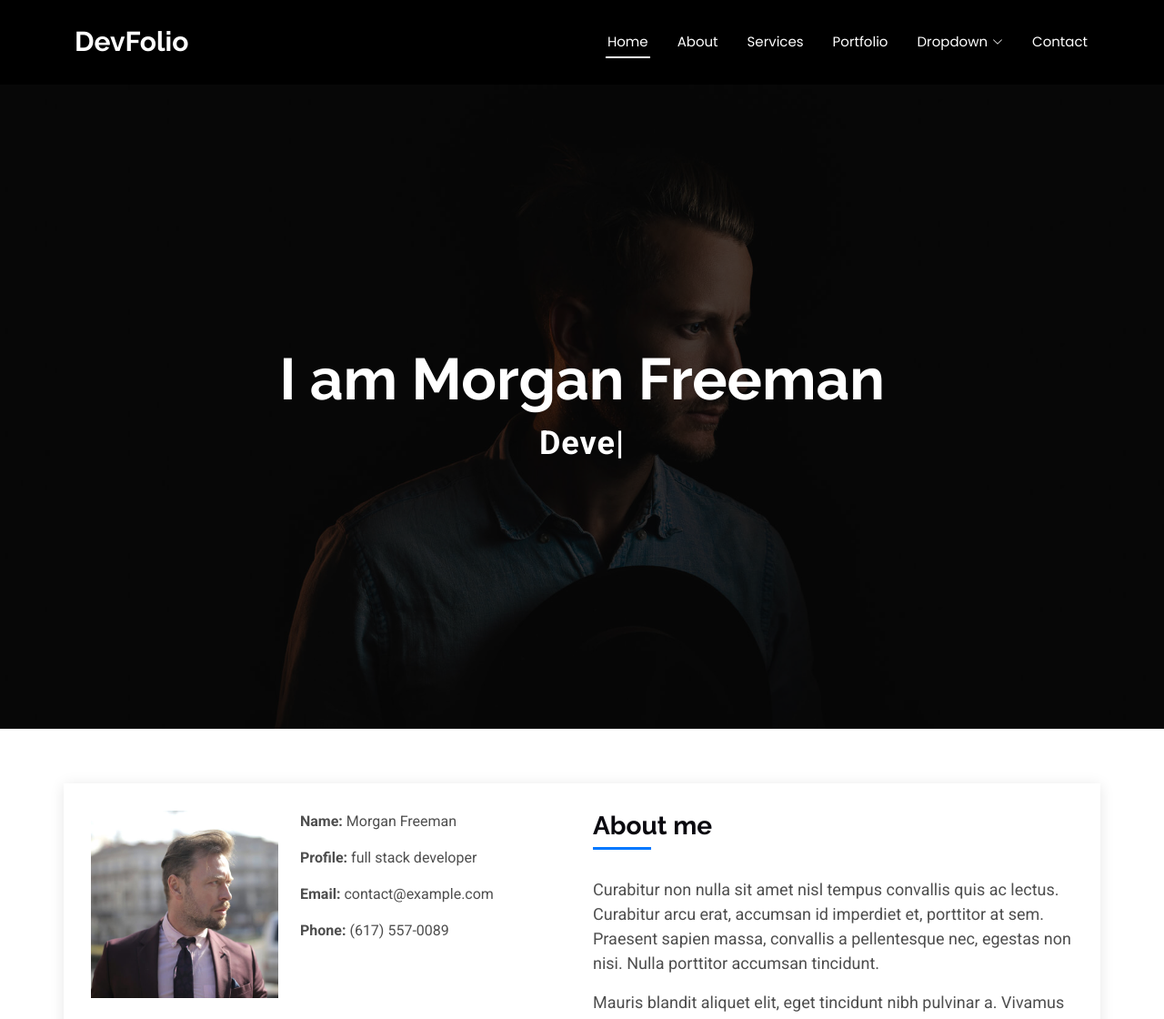
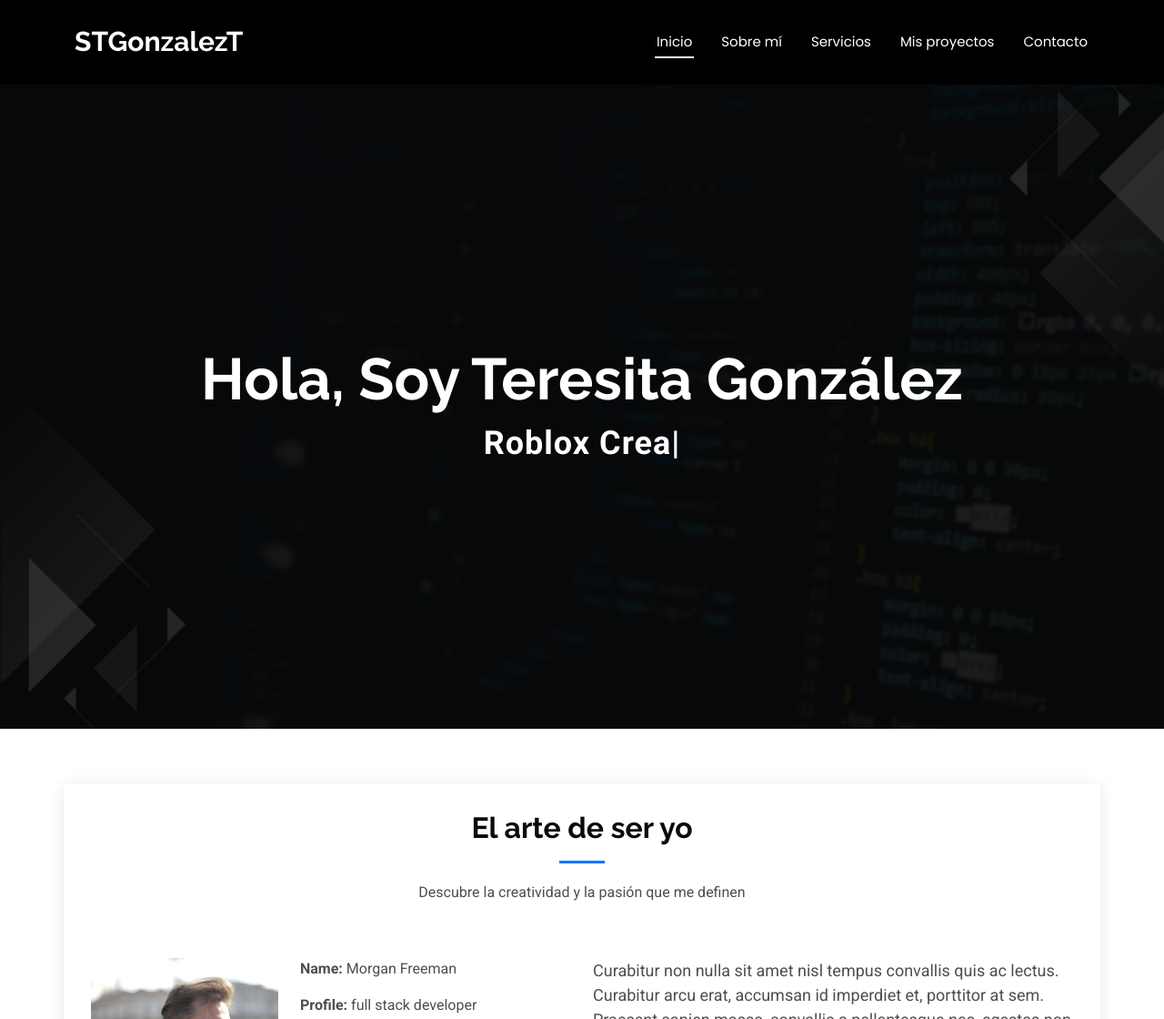
Before and after one commit to stgonzalezt/stgonzalezt, a plain HTML site: page index.html in a window 1280 px wide. Shown: the top 1120 px of the page at 91% size. Drawn offline with Linux system fonts and the light colour scheme.

Commit message:
Home edit

```diff
--- a/index.html
+++ b/index.html
@@ -3,12 +3,12 @@
   <head>
     <meta charset="utf-8" />
     <meta content="width=device-width, initial-scale=1.0" name="viewport" />
-    <title>Index - DevFolio Bootstrap Template</title>
+    <title>STGonzalezT | Frontend Developer & Roblox Creator</title>
     <meta content="" name="description" />
     <meta content="" name="keywords" />
 
     <!-- Favicons -->
-    <link href="assets/img/favicon.png" rel="icon" />
+    <link href="assets/img/icon-site.png" rel="icon" />
     <link href="assets/img/apple-touch-icon.png" rel="apple-touch-icon" />
 
     <!-- Fonts -->
@@ -50,18 +50,18 @@
         <a href="index.html" class="logo d-flex align-items-center">
           <!-- Uncomment the line below if you also wish to use an image logo -->
           <!-- <img src="assets/img/logo.png" alt=""> -->
-          <h1 class="sitename">DevFolio</h1>
+          <h1 class="sitename">STGonzalezT</h1>
         </a>
 
         <nav id="navmenu" class="navmenu">
           <ul>
             <li>
-              <a href="#hero" class="active">Home<br /></a>
+              <a href="#hero" class="active">Inicio<br /></a>
             </li>
-            <li><a href="#about">About</a></li>
-            <li><a href="#services">Services</a></li>
-            <li><a href="#portfolio">Portfolio</a></li>
-            <li class="dropdown">
+            <li><a href="#about">Sobre mí</a></li>
+            <li><a href="#services">Servicios</a></li>
+            <li><a href="#portfolio">Mis proyectos</a></li>
+            <!--<li class="dropdown">
               <a href="#"
                 ><span>Dropdown</span>
                 <i class="bi bi-chevron-down toggle-dropdown"></i
@@ -86,7 +86,8 @@
                 <li><a href="#">Dropdown 4</a></li>
               </ul>
             </li>
-            <li><a href="#contact">Contact</a></li>
+          -->
+            <li><a href="#contact">Contacto</a></li>
           </ul>
           <i class="mobile-nav-toggle d-xl-none bi bi-list"></i>
         </nav>
@@ -96,17 +97,17 @@
     <main class="main">
       <!-- Hero Section -->
       <section id="hero" class="hero section dark-background">
-        <img src="assets/img/hero-img.jpg" alt="" data-aos="fade-in" />
+        <img src="assets/img/background-page.png" alt="" data-aos="fade-in" />
 
         <div
           class="container d-flex flex-column align-items-center justify-content-center text-center"
           data-aos="fade-up"
           data-aos-delay="100">
-          <h2>I am Morgan Freeman</h2>
+          <h2>Hola, Soy Teresita González</h2>
           <p>
             <span
               class="typed"
-              data-typed-items="Designer, Developer, Freelancer, Photographer"></span>
+              data-typed-items="Frontend Developer, Roblox Creator"></span>
           </p>
         </div>
       </section>
@@ -115,6 +116,12 @@
       <!-- About Section -->
       <section id="about" class="about section">
         <div class="container" data-aos="fade-up" data-aos-delay="100">
+          <!-- Section Title -->
+          <div class="section-title">
+            <h2>El arte de ser yo</h2>
+            <p>Descubre la creatividad y la pasión que me definen</p>
+          </div>
+          <!-- End Section Title -->
           <div class="row gy-4">
             <div class="col-md-6">
               <div class="row justify-content-between gy-4">
@@ -203,7 +210,6 @@
 
             <div class="col-md-6">
               <div class="about-me">
-                <h4>About me</h4>
                 <p>
                   Curabitur non nulla sit amet nisl tempus convallis quis ac
                   lectus. Curabitur arcu erat, accumsan id imperdiet et,
```
Also changed, not shown: assets/img/background-page.png (added), assets/img/favicon.png (deleted), assets/img/hero-img.jpg (deleted), assets/img/icon-site.png (added).
